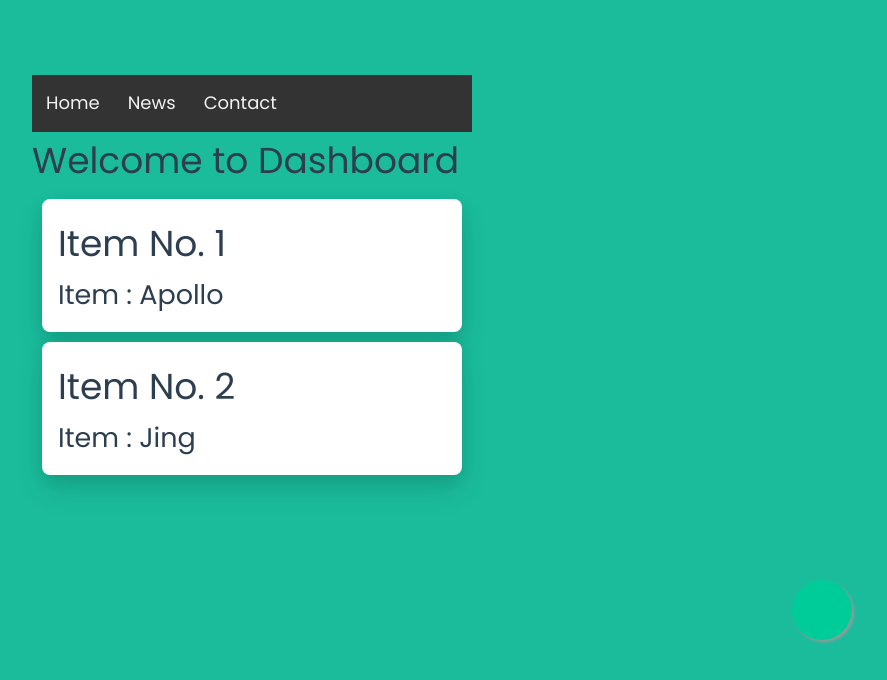
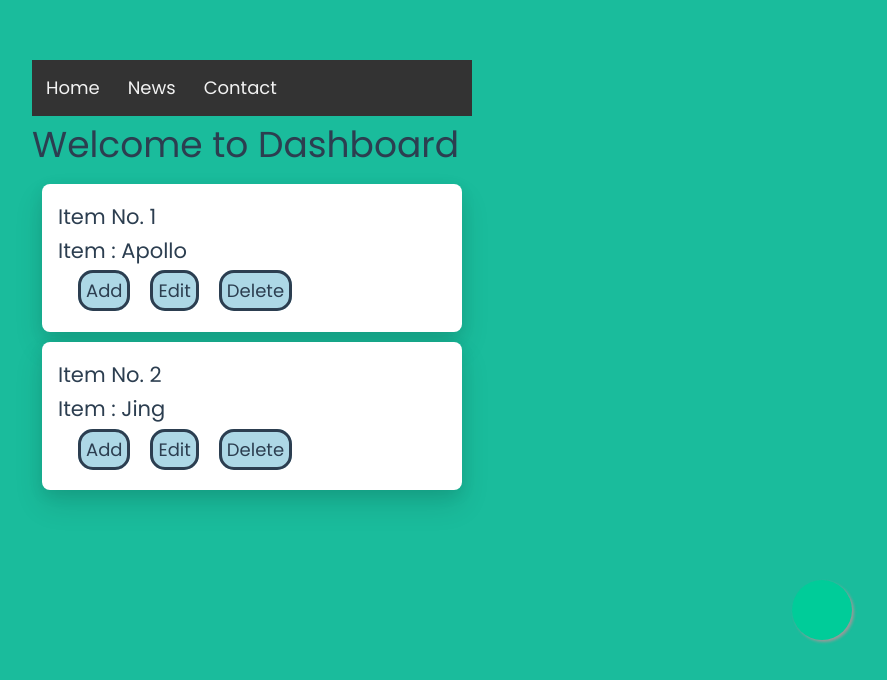
Before and after one commit to apollogabriel/it_training_proj1, a Vue app: page /dashboard in a window 1280 px wide. Shown: the part 120-800 px from the top of the page, without its empty margins (388-1275 px from the left). Built offline with nearby package versions, Linux system fonts and the light colour scheme.

Commit message:
4-22-25 office

```diff
--- a/src/components/InventoryItem.vue
+++ b/src/components/InventoryItem.vue
@@ -1,7 +1,15 @@
 <template>
     <div>
-        <h1>Item No. {{ itemno }}</h1>
-        <h2>Item : {{ itemname }}</h2>
+        <div>
+            <h3>Item No. {{ itemno }}</h3>
+            <h3>Item : {{ itemname }}</h3>
+        </div>
+
+        <div id="div1">
+            <div id="div2">Add</div>
+            <div id="div2">Edit</div>
+            <div id="div2">Delete</div>
+        </div>
     </div>
 </template>
 <script>
@@ -18,3 +26,18 @@
         }
     }
 </script>
+
+<style>
+#div1 {
+    margin: 10px;
+}
+
+#div2{
+    border-radius: 15px;
+    border-style: solid;
+    background-color: lightblue;
+    display: inline;
+    margin: 10px;
+    padding: 5px;
+}
+</style>
--- a/src/components/InventoryItemContainer.vue
+++ b/src/components/InventoryItemContainer.vue
@@ -9,7 +9,7 @@ export  default{
     components: {InventoryItem},
     data(){
         return{
-            itemnames:['APollo','Dell'],
+
             itemnos:[{itemno:1,itemname:'Apollo'},{itemno:2,itemname:'Jing'}]
 
         }
```
